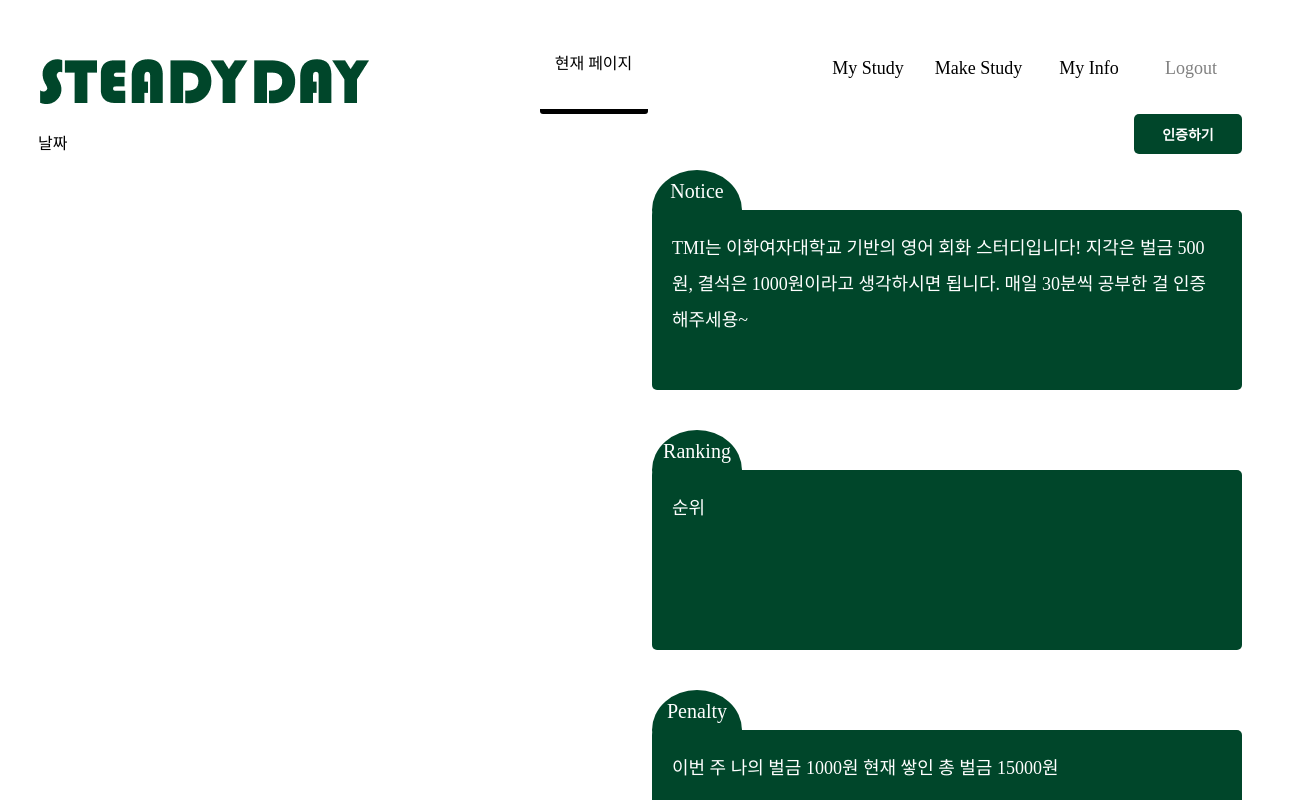
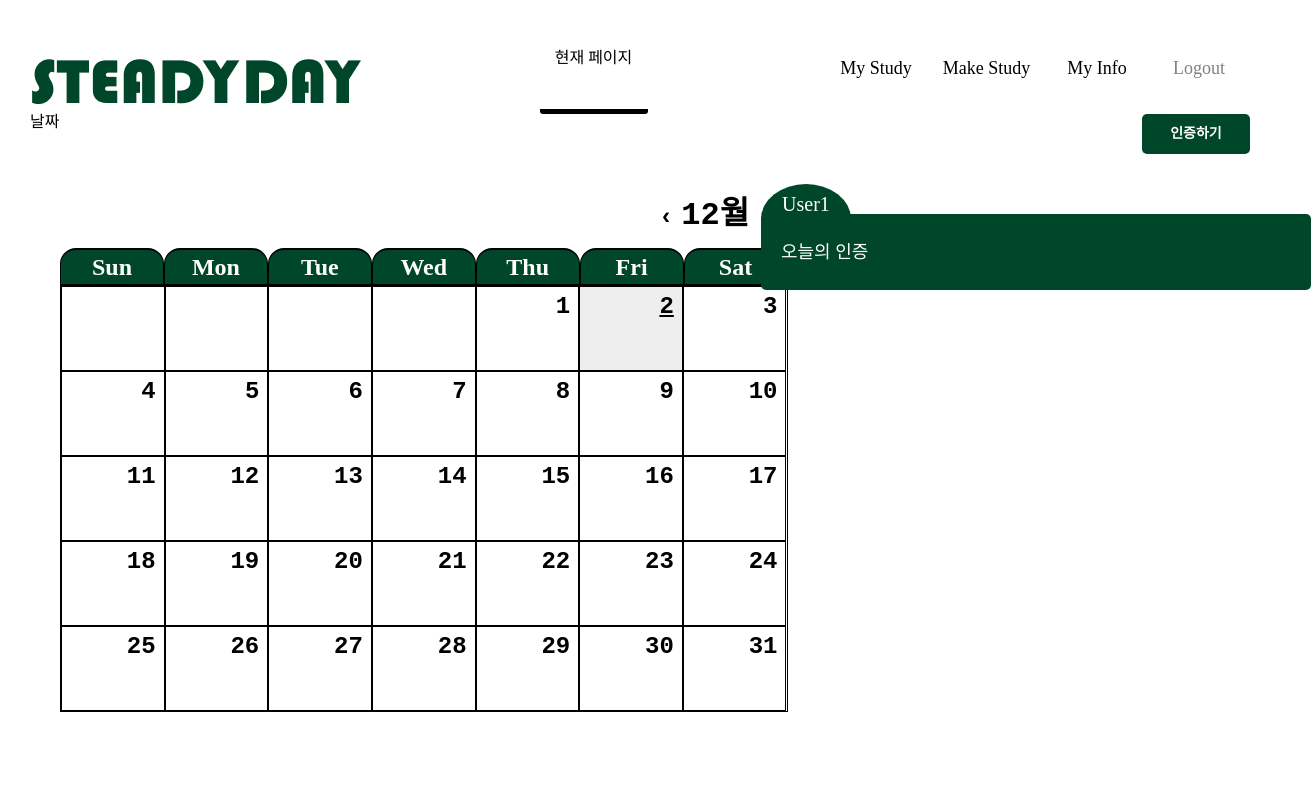
Before and after one commit to EFUB-steady/Steady-Front-2, a React (Create React App) app: page / in a window 1280 px wide. Shown: the top 800 px of the page, 1311 px wide, since content can reach past the window. Built offline with nearby package versions, Linux system fonts and the light colour scheme.

Commit message:
💄 MCalendar UI

```diff
--- a/package.json
+++ b/package.json
@@ -9,11 +9,14 @@
     "@testing-library/jest-dom": "^5.16.5",
     "@testing-library/react": "^13.4.0",
     "@testing-library/user-event": "^13.5.0",
+    "date-fns": "^2.29.3",
     "query-string": "^7.1.1",
     "react": "^18.2.0",
+    "react-calendar": "^4.0.0",
     "react-dom": "^18.2.0",
     "react-router-dom": "^6.4.1",
     "react-scripts": "5.0.1",
+    "recoil": "^0.7.6",
     "styled-components": "^5.3.6",
     "web-vitals": "^2.1.4"
   },
--- /dev/null
+++ b/src/components/MCalendar/MCalendar.jsx
@@ -0,0 +1,145 @@
+import { useState, useEffect } from "react";
+import styled from "styled-components";
+import "./reset.css";
+import Calendar from "react-calendar";
+import Auth from "../MemberMain/Auth/index";
+// import { useStudyListDate } from "../../feature/studylist/recoil/useStudyListDate";
+// import { useStudyListByDateAPI } from "../../feature/studies/studyListByDate/useStudyListByDateAPI"
+
+function NavigationLabel(month) {
+  return (
+    <>
+      <Bold>{month}</Bold>
+    </>
+  );
+}
+
+// 날짜 클릭했을 때 랜더링..
+
+function Mcalendar() {
+  const [value, onChange] = useState(new Date());
+  // const { selectedDate, setSelectedDate } = useStudyListDate();
+  // const { studyListByDateAPI } = useStudyListByDateAPI();
+  // const [isOpen, setIsOpen] = useState(false);
+  // const [isSpinner, setIsSpinner] = useState(false);
+
+  // useEffect(() => {
+  //   setIsSpinner(true);
+  //   studyListByDateAPI();
+  //   setTimeout(() => {
+  //     setIsSpinner(false);
+  //     setIsOpen(true);
+  //   }, [2000]);
+  // }, [selectedDate]);
+
+  return (
+    <Container>
+      <Calendar
+        // value={selectedDate}
+        // onChange={setSelectedDate}
+        value={value}
+        onChange={onChange}
+        // onClickDay={<Auth />}
+        locale={"en"}
+        calendarType={"US"}
+        showNeighboringMonth
+        navigationLabel={({ date }) =>
+          NavigationLabel(
+            date.toLocaleDateString("ko-KR", { month: "2-digit" }),
+          )
+        }
+        prev2Label={null}
+        next2Label={null}
+        tileContent={({ date }) => {
+          const lastDate = new Date(
+            date.getFullYear(),
+            date.getMonth() + 1,
+            0,
+          ).getDate();
+          return date.getDate() === lastDate ? (
+            <div className="dot-container">
+              <div className="dot"></div>
+            </div>
+          ) : null;
+        }}
+      />
+      ;
+    </Container>
+  );
+}
+
+export default Mcalendar;
+
+const Bold = styled.div`
+  font-weight: bold;
+  font-size: 2rem;
+`;
+
+const Container = styled.div`
+  display: flex;
+  justify-content: center;
+  min-width: relative;
+  .react-calendar {
+    width: 1000px;
+    display: flex;
+    flex-direction: column;
+    align-items: flex-end;
+    font-family: "Courier New";
+    .react-calendar__navigation {
+      padding: 1rem;
+      font-size: 1.5rem;
+      font-weight: bold;
+      button {
+        margin-left: 0.5rem;
+      }
+    }
+    .react-calendar__month-view__weekdays {
+      font-family: "bauhaus";
+      .react-calendar__month-view__weekdays__weekday {
+        background-color: #00462a;
+        border: 1px solid #000000;
+        border-top: 2px solid #000000;
+        border-top-left-radius: 1rem;
+        border-top-right-radius: 1rem;
+        color: #ffffff;
+        display: flex;
+        justify-content: center;
+        abbr {
+          font-size: 1.5rem;
+          font-weight: bold;
+          padding: 5px 0;
+        }
+      }
+    }
+    .react-calendar__month-view__days {
+      border: 1px solid #000000;
+      .react-calendar__month-view__days__day {
+        position: relative;
+        background-color: #ffffff;
+        border: 1px solid #000000;
+        height: 0;
+        padding: 0px;
+        padding-bottom: calc(80% / 7);
+        display: flex;
+        justify-content: flex-end;
+        abbr {
+          padding: 8px;
+          font-size: 1.5rem;
+          font-weight: bold;
+        }
+      }
+      .react-calendar__tile--now {
+        background-color: #eeeeee;
+        abbr {
+          text-decoration: underline;
+        }
+      }
+      .react-calendar__month-view__days__day--neighboringMonth {
+        abbr,
+        .dot-container {
+          display: none;
+        }
+      }
+    }
+  }
+`;
--- /dev/null
+++ b/src/components/MCalendar/reset.css
@@ -0,0 +1,128 @@
+html,
+body,
+div,
+span,
+applet,
+object,
+iframe,
+h1,
+h2,
+h3,
+h4,
+h5,
+h6,
+p,
+blockquote,
+pre,
+a,
+abbr,
+acronym,
+address,
+big,
+button,
+cite,
+code,
+del,
+dfn,
+em,
+img,
+ins,
+kbd,
+q,
+s,
+samp,
+small,
+strike,
+strong,
+sub,
+sup,
+tt,
+var,
+b,
+u,
+i,
+center,
+dl,
+dt,
+dd,
+ol,
+ul,
+li,
+fieldset,
+form,
+label,
+legend,
+table,
+caption,
+tbody,
+tfoot,
+thead,
+tr,
+th,
+td,
+article,
+aside,
+canvas,
+details,
+embed,
+figure,
+figcaption,
+footer,
+header,
+hgroup,
+menu,
+nav,
+output,
+ruby,
+section,
+summary,
+time,
+mark,
+audio,
+video {
+  margin: 0;
+  padding: 0;
+  border: 0;
+  font-size: 100%;
+  font: inherit;
+  vertical-align: baseline;
+  box-sizing: border-box;
+  background-color: transparent;
+  text-decoration: none;
+}
+/* HTML5 display-role reset for older browsers */
+article,
+aside,
+details,
+figcaption,
+figure,
+footer,
+header,
+hgroup,
+menu,
+nav,
+section {
+  display: block;
+}
+body {
+  line-height: 1;
+}
+ol,
+ul {
+  list-style: none;
+}
+blockquote,
+q {
+  quotes: none;
+}
+blockquote:before,
+blockquote:after,
+q:before,
+q:after {
+  content: "";
+  content: none;
+}
+table {
+  border-collapse: collapse;
+  border-spacing: 0;
+}
--- a/src/components/MemberMain/Auth/index.jsx
+++ b/src/components/MemberMain/Auth/index.jsx
@@ -1,8 +1,13 @@
 import React from "react";
-import { Header } from "@components/Auth/styles";
+import { Wrapper, InfoWrapper, RoundIndex, Box } from "../Auth/styles";
 
 export default function Auth() {
-    return (
-        <Header>캘린더를 클릭하면 보여지는 날짜별 인증목록입니다. </Header>
-    );
+  return (
+    <Wrapper>
+      <InfoWrapper>
+        <RoundIndex>User1</RoundIndex>
+        <Box>오늘의 인증</Box>
+      </InfoWrapper>
+    </Wrapper>
+  );
 }
--- a/src/components/MemberMain/Auth/styles.js
+++ b/src/components/MemberMain/Auth/styles.js
@@ -1 +1,35 @@
-export const Header = styled.header``;
+import styled from "styled-components";
+export const RoundIndex = styled.div`
+  background: #00462a;
+  width: 90px;
+  height: 70px;
+  border-radius: 50%;
+  font-weight: 400;
+  font-size: 20px;
+  color: white;
+  text-align: center;
+  position: relative;
+  padding-top: 10px;
+`;
+
+export const Box = styled.div`
+  width: 550px;
+  height: relative;
+  background: #00462a;
+  border-radius: 5px;
+
+  color: white;
+  font-style: normal;
+  font-weight: 400;
+  font-size: 18px;
+  line-height: 200%;
+
+  padding: 20px;
+
+  position: relative;
+  top: -40px;
+`;
+
+export const Wrapper = styled.div``;
+
+export const InfoWrapper = styled.div``;
--- a/src/components/MemberMain/Info/styles.js
+++ b/src/components/MemberMain/Info/styles.js
@@ -14,7 +14,7 @@ export const RoundIndex = styled.div`
 
 export const Box = styled.div`
   width: 550px;
-  height: 140px;
+  height: relative;
   background: #00462a;
   border-radius: 5px;
 
@@ -30,9 +30,6 @@ export const Box = styled.div`
   top: -40px;
 `;
 
-export const Wrapper = styled.div`
-  display: flex;
-  flex-direction: row-reverse;
-`;
+export const Wrapper = styled.div``;
 
 export const InfoWrapper = styled.div``;
--- a/src/pages/MainPage/MemberMainPage/index.jsx
+++ b/src/pages/MainPage/MemberMainPage/index.jsx
@@ -1,15 +1,26 @@
 import React from "react";
-import { Wrapper } from "./styles";
+import { LeftContainer, RightContainer, Wrapper, Container } from "./styles";
 import DateAndAuth from "../../../components/MemberMain/DateAndAuth";
 import Header from "../../../components/MemberMain/Header";
 import Info from "../../../components/MemberMain/Info";
+import Mcalendar from "../../../components/MCalendar/MCalendar";
+import Auth from "../../../components/MemberMain/Auth";
 
 export default function MemberMainPage() {
   return (
     <Wrapper>
       <Header />
       <DateAndAuth />
-      <Info />
+      <Container>
+        <LeftContainer>
+          <Mcalendar />
+        </LeftContainer>
+        <RightContainer>
+          <Auth />
+        </RightContainer>
+      </Container>
     </Wrapper>
   );
 }
+
+//기본 메인 화면에서 캘린더 날짜 누르면 인증한 목록으로 부분 랜더링
--- a/src/pages/MainPage/MemberMainPage/styles.js
+++ b/src/pages/MainPage/MemberMainPage/styles.js
@@ -1,5 +1,28 @@
 import styled from "styled-components";
+
 export const Wrapper = styled.div`
   margin-left: 30px;
   margin-right: 30px;
+  margin: 30px;
 `;
+
+export const Container = styled.div`
+  width: 100%;
+  height: 100%;
+  flex-direction: column;
+  flex: 1;
+  margin: 30px;
+`;
+
+export const LeftContainer = styled.div`
+  width: 60%;
+  float: left;
+  flex: 1;
+`;
+
+export const RightContainer = styled.div`
+  width: 40%;
+  float: left;
+  display: flex;
+  justify-content: center;
+`;
```
Also changed, not shown: src/feature/studylist/recoil/studyListDateState.js (added, +7 -0 lines), src/feature/studies/studyListByDate/useStudyListByDateAPI.js (added), src/feature/studylist/recoil/useStudyListDate.js (added), 1 other file (tests, documents, lock files or other folders).
